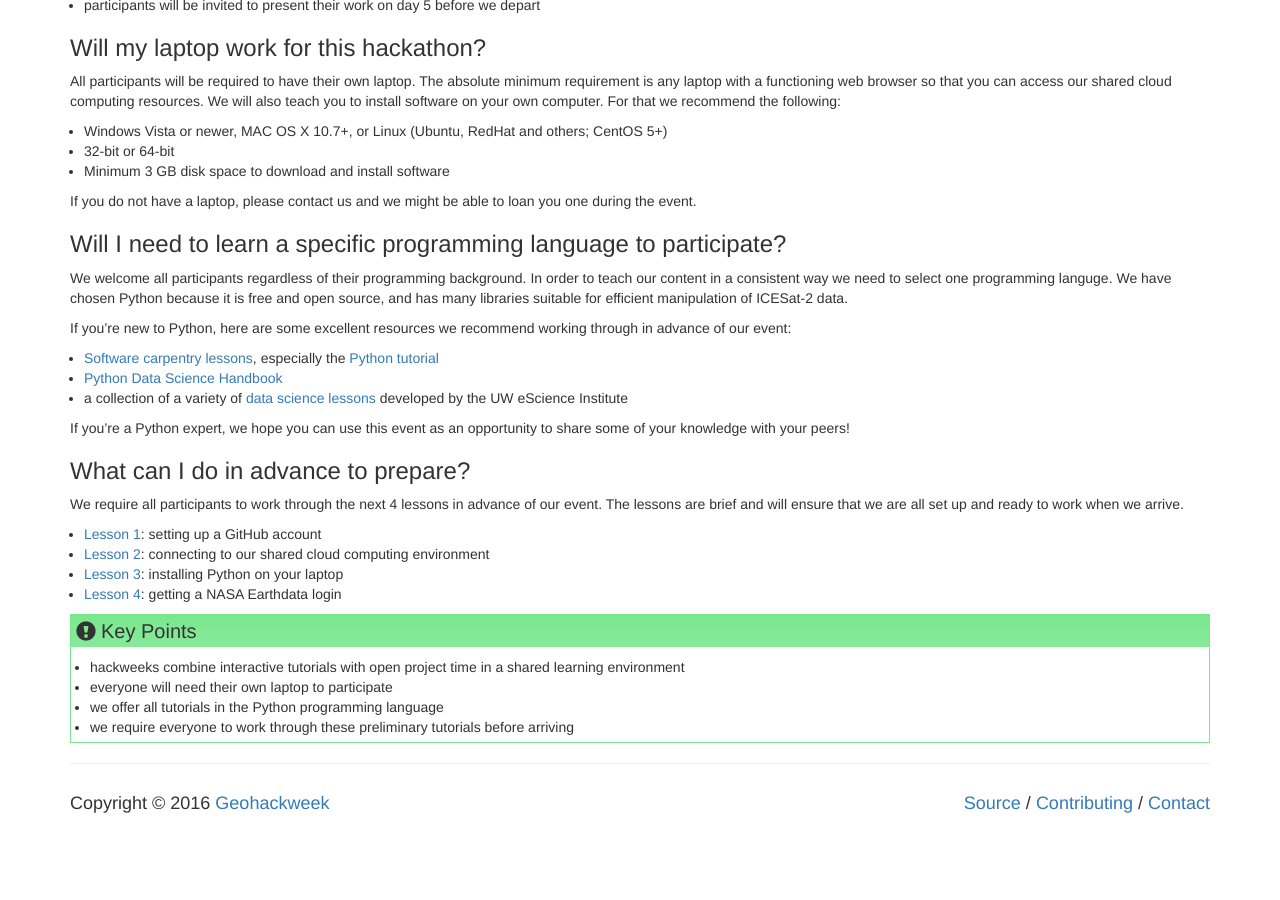
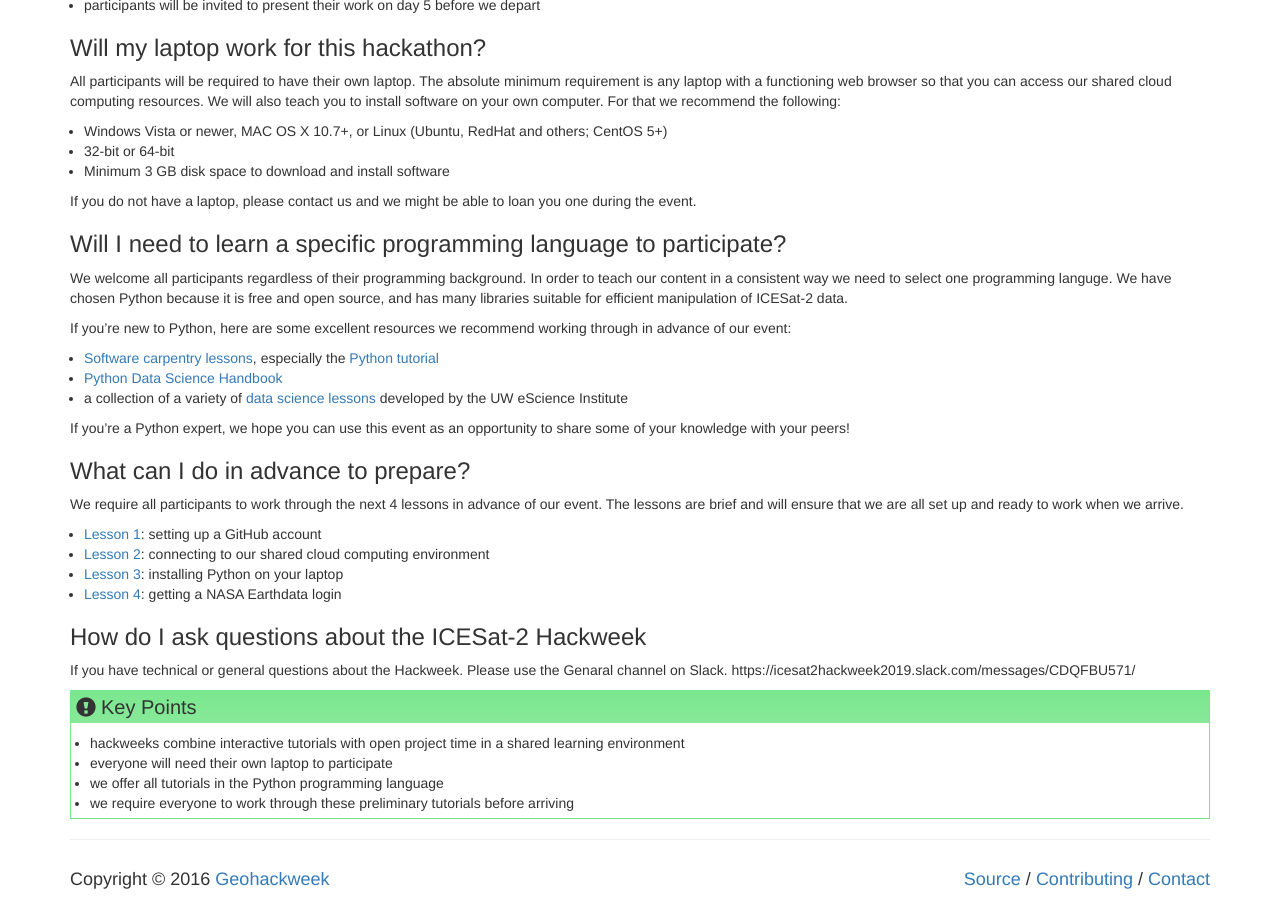
Before and after one commit to ICESAT-2HackWeek/preliminary, a Jekyll site: the page built from _episodes/00-geohack-intro.md, in a window 1280 px wide and 900 px high, scrolled down 1103 px. Built offline with Jekyll 4.4.1, drawn with Linux system fonts in a browser that asks for light colours; before the commit the page ends 1927 px from its top, so only the background shows below that.

Commit message:
Update 00-geohack-intro.md
added link to Slack Channel. Can't hurt to have this there again. I tend to get confused with the various different locations.

```diff
--- a/_episodes/00-geohack-intro.md
+++ b/_episodes/00-geohack-intro.md
@@ -69,3 +69,7 @@ We require all participants to work through the next 4 lessons in advance of our
 * [Lesson 2](https://icesat-2hackweek.github.io/preliminary/02-JupyterHub-basics): connecting to our shared cloud computing environment
 * [Lesson 3](https://icesat-2hackweek.github.io/preliminary/03-conda-basics): installing Python on your laptop
 * [Lesson 4](https://icesat-2hackweek.github.io/preliminary/04-Earthdata): getting a NASA Earthdata login
+
+### How do I ask questions about the ICESat-2 Hackweek
+If you have technical or general questions about the Hackweek. Please use the Genaral channel on Slack.
+https://icesat2hackweek2019.slack.com/messages/CDQFBU571/
```
